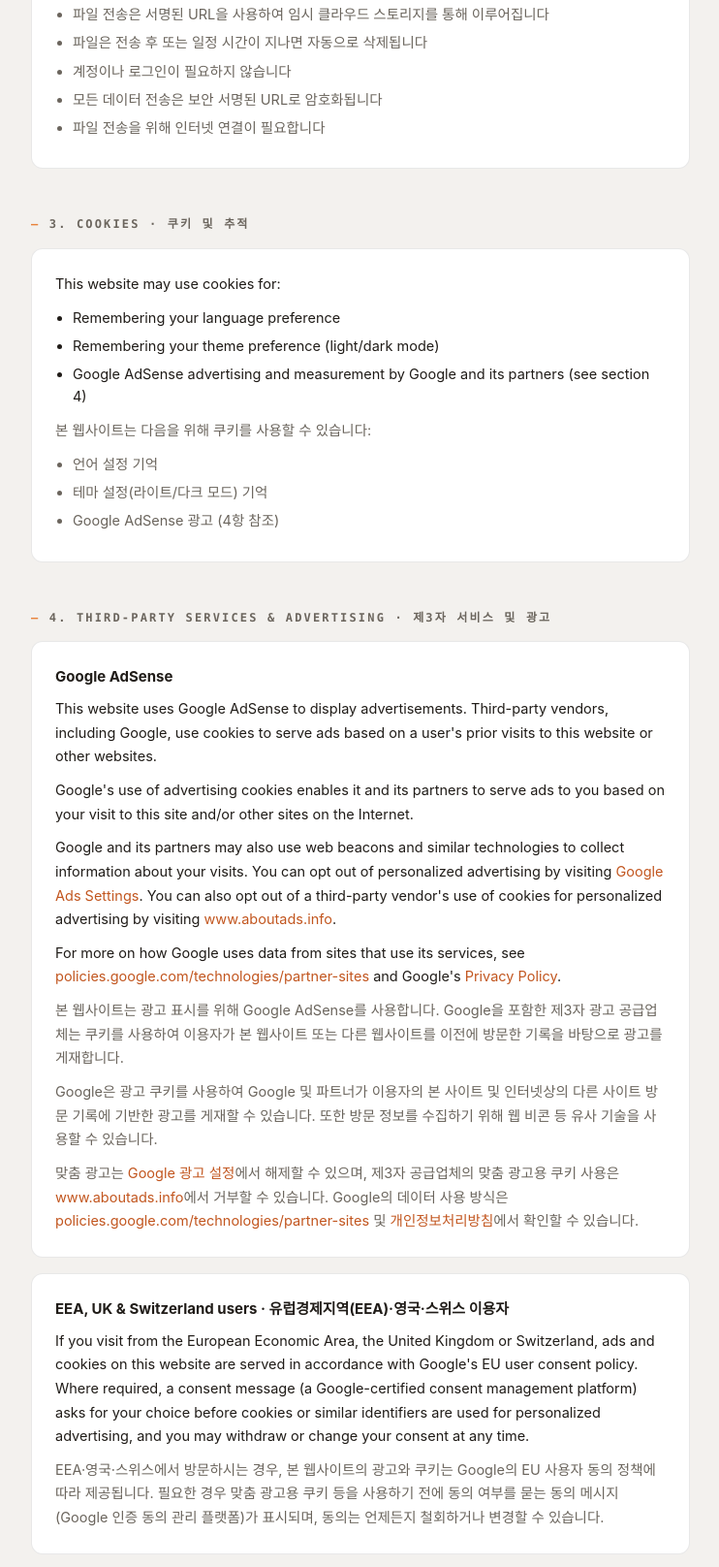
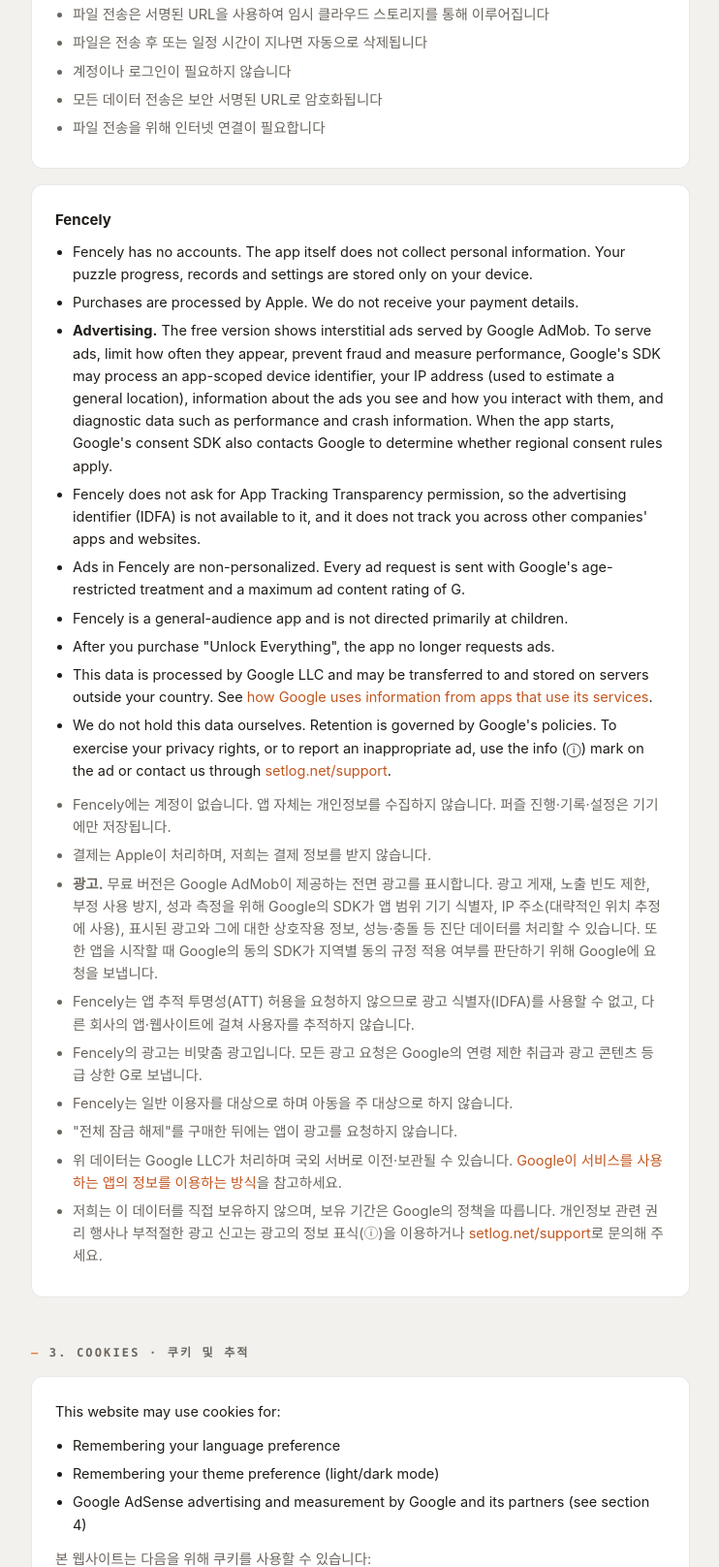
Before and after one commit to JUKI-J/SetlogApps, a plain HTML site: page privacy.html in a window 1280 px wide. Shown: the part 1184-2800 px from the top of the page at 97% size, without its empty margins (268-1010 px from the left). Drawn offline with Linux system fonts and the light colour scheme.

Commit message:
feat: 개인정보처리방침에 Fencely 절 추가
Fencely 1.0 제출 전 반영. 계정·수집 없음, AdMob 전면 광고의 처리 항목,
ATT 미요청·비맞춤 광고·연령 제한 취급을 영어·한국어로 적는다.

```diff
--- a/data/lastmod.json
+++ b/data/lastmod.json
@@ -568,8 +568,8 @@
   "date": "2026-10-25"
  },
  "https://setlog.net/privacy": {
-  "hash": "f076865ee6daced2b3954ce60326786d4caf9e67",
-  "date": "2026-10-07"
+  "hash": "b7f9c2407bf3f853c57755d25c970b36e5bb0886",
+  "date": "2026-11-25"
  },
  "https://setlog.net/support": {
   "hash": "f074c7e5d5f07a0ce5baf2a4dba899e9c7db2958",
--- a/privacy.html
+++ b/privacy.html
@@ -88,7 +88,7 @@
 </header>
 
 <h1>Privacy Policy</h1>
-<p class="sub">Effective Date: October 17, 2025 · Last updated: October 7, 2026<br>시행일: 2025년 10월 17일 · 최종 수정일: 2026년 10월 7일</p>
+<p class="sub">Effective Date: October 17, 2025 · Last updated: November 25, 2026<br>시행일: 2025년 10월 17일 · 최종 수정일: 2026년 11월 25일</p>
 
 <section>
   <p class="eyebrow">1. Information We Collect · 수집하는 정보</p>
@@ -134,6 +134,32 @@
       <li style="color:var(--muted)">계정이나 로그인이 필요하지 않습니다</li>
       <li style="color:var(--muted)">모든 데이터 전송은 보안 서명된 URL로 암호화됩니다</li>
       <li style="color:var(--muted)">파일 전송을 위해 인터넷 연결이 필요합니다</li>
+    </ul>
+  </div>
+
+  <div class="card" id="fencely">
+    <h3>Fencely</h3>
+    <ul>
+      <li>Fencely has no accounts. The app itself does not collect personal information. Your puzzle progress, records and settings are stored only on your device.</li>
+      <li>Purchases are processed by Apple. We do not receive your payment details.</li>
+      <li><strong>Advertising.</strong> The free version shows interstitial ads served by Google AdMob. To serve ads, limit how often they appear, prevent fraud and measure performance, Google's SDK may process an app-scoped device identifier, your IP address (used to estimate a general location), information about the ads you see and how you interact with them, and diagnostic data such as performance and crash information. When the app starts, Google's consent SDK also contacts Google to determine whether regional consent rules apply.</li>
+      <li>Fencely does not ask for App Tracking Transparency permission, so the advertising identifier (IDFA) is not available to it, and it does not track you across other companies' apps and websites.</li>
+      <li>Ads in Fencely are non-personalized. Every ad request is sent with Google's age-restricted treatment and a maximum ad content rating of G.</li>
+      <li>Fencely is a general-audience app and is not directed primarily at children.</li>
+      <li>After you purchase "Unlock Everything", the app no longer requests ads.</li>
+      <li>This data is processed by Google LLC and may be transferred to and stored on servers outside your country. See <a href="https://policies.google.com/technologies/partner-sites" rel="noopener">how Google uses information from apps that use its services</a>.</li>
+      <li>We do not hold this data ourselves. Retention is governed by Google's policies. To exercise your privacy rights, or to report an inappropriate ad, use the info (ⓘ) mark on the ad or contact us through <a href="/support">setlog.net/support</a>.</li>
+    </ul>
+    <ul style="margin-top:12px;">
+      <li style="color:var(--muted)">Fencely에는 계정이 없습니다. 앱 자체는 개인정보를 수집하지 않습니다. 퍼즐 진행·기록·설정은 기기에만 저장됩니다.</li>
+      <li style="color:var(--muted)">결제는 Apple이 처리하며, 저희는 결제 정보를 받지 않습니다.</li>
+      <li style="color:var(--muted)"><strong>광고.</strong> 무료 버전은 Google AdMob이 제공하는 전면 광고를 표시합니다. 광고 게재, 노출 빈도 제한, 부정 사용 방지, 성과 측정을 위해 Google의 SDK가 앱 범위 기기 식별자, IP 주소(대략적인 위치 추정에 사용), 표시된 광고와 그에 대한 상호작용 정보, 성능·충돌 등 진단 데이터를 처리할 수 있습니다. 또한 앱을 시작할 때 Google의 동의 SDK가 지역별 동의 규정 적용 여부를 판단하기 위해 Google에 요청을 보냅니다.</li>
+      <li style="color:var(--muted)">Fencely는 앱 추적 투명성(ATT) 허용을 요청하지 않으므로 광고 식별자(IDFA)를 사용할 수 없고, 다른 회사의 앱·웹사이트에 걸쳐 사용자를 추적하지 않습니다.</li>
+      <li style="color:var(--muted)">Fencely의 광고는 비맞춤 광고입니다. 모든 광고 요청은 Google의 연령 제한 취급과 광고 콘텐츠 등급 상한 G로 보냅니다.</li>
+      <li style="color:var(--muted)">Fencely는 일반 이용자를 대상으로 하며 아동을 주 대상으로 하지 않습니다.</li>
+      <li style="color:var(--muted)">"전체 잠금 해제"를 구매한 뒤에는 앱이 광고를 요청하지 않습니다.</li>
+      <li style="color:var(--muted)">위 데이터는 Google LLC가 처리하며 국외 서버로 이전·보관될 수 있습니다. <a href="https://policies.google.com/technologies/partner-sites" rel="noopener">Google이 서비스를 사용하는 앱의 정보를 이용하는 방식</a>을 참고하세요.</li>
+      <li style="color:var(--muted)">저희는 이 데이터를 직접 보유하지 않으며, 보유 기간은 Google의 정책을 따릅니다. 개인정보 관련 권리 행사나 부적절한 광고 신고는 광고의 정보 표식(ⓘ)을 이용하거나 <a href="/support">setlog.net/support</a>로 문의해 주세요.</li>
     </ul>
   </div>
 </section>
--- a/sitemap.xml
+++ b/sitemap.xml
@@ -31,7 +31,7 @@
   <url><loc>https://setlog.net/guides/timerlync</loc><lastmod>2026-10-25</lastmod></url>
   <url><loc>https://setlog.net/guides/zip-rar-7z-archive-formats-explained</loc><lastmod>2026-10-25</lastmod></url>
   <url><loc>https://setlog.net/guides/zipda</loc><lastmod>2026-10-25</lastmod></url>
-  <url><loc>https://setlog.net/privacy</loc><lastmod>2026-10-07</lastmod></url>
+  <url><loc>https://setlog.net/privacy</loc><lastmod>2026-11-25</lastmod></url>
   <url><loc>https://setlog.net/support</loc><lastmod>2026-10-25</lastmod></url>
   <url><loc>https://setlog.net/terms</loc><lastmod>2026-10-07</lastmod></url>
 </urlset>
```
